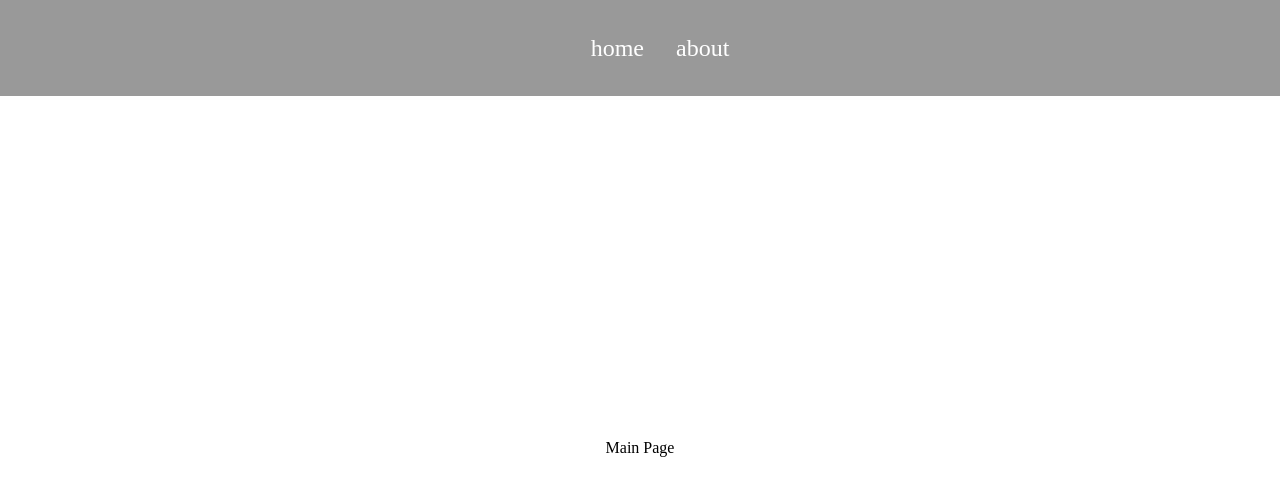
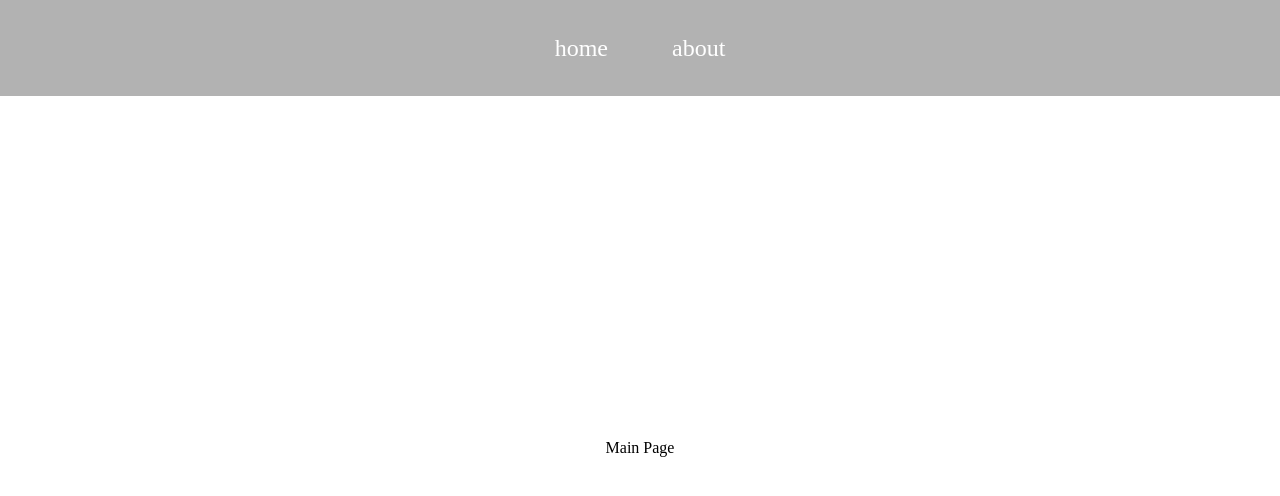
Before and after one commit to sjh50200/Next-study, a Next.js app in the folder build-concept/: page / in a window 1280 px wide. Shown: the top 496 px of the page. Built offline with nearby package versions, Linux system fonts and the light colour scheme.

Commit message:
feat: navbar 컴포넌트 구현

```diff
--- a/build-concept/src/components/navbar.tsx
+++ b/build-concept/src/components/navbar.tsx
@@ -1,11 +1,16 @@
+import Link from 'next/link';
 import React from 'react';
 
 const navbar = () => {
   return (
     <div className="navbar-container">
       <ul className="navbar-items">
-        <li className="navbar-item">home</li>
-        <li className="navbar-item">about</li>
+        <li className="navbar-item">
+          <Link className="navbar-link" href="/">
+            home
+          </Link>
+        </li>
+        <li className="navbar-item navbar-about">about</li>
       </ul>
     </div>
   );
--- a/build-concept/src/styles/layout.css
+++ b/build-concept/src/styles/layout.css
@@ -8,7 +8,7 @@ body {
   width: 100%;
   height: 6rem;
   font-size: 1.5rem;
-  background-color: rgba(0, 0, 0, 0.4);
+  background-color: rgba(0, 0, 0, 0.3);
   position: fixed;
   top: 0;
   left: 0;
@@ -19,12 +19,36 @@ body {
 
 .navbar-items {
   list-style: none;
+  display: flex;
+  justify-content: center;
+  align-items: center;
+  gap: 2rem;
+  margin: 0;
+  padding: 0;
 }
 
 .navbar-item {
   color: white;
-  float: left;
-  padding: 1rem;
+  transition: all 0.5s ease;
+  cursor: pointer;
+  padding: 0.5rem 1rem;
+}
+
+.navbar-item:hover {
+  color: rgb(212, 247, 17);
+}
+
+.navbar-link {
+  color: inherit;
+  text-decoration: none;
+}
+
+.navbar-link:visited {
+  color: inherit;
+}
+
+.navbar-about {
+  position: relative;
 }
 
 .main-container {
```
